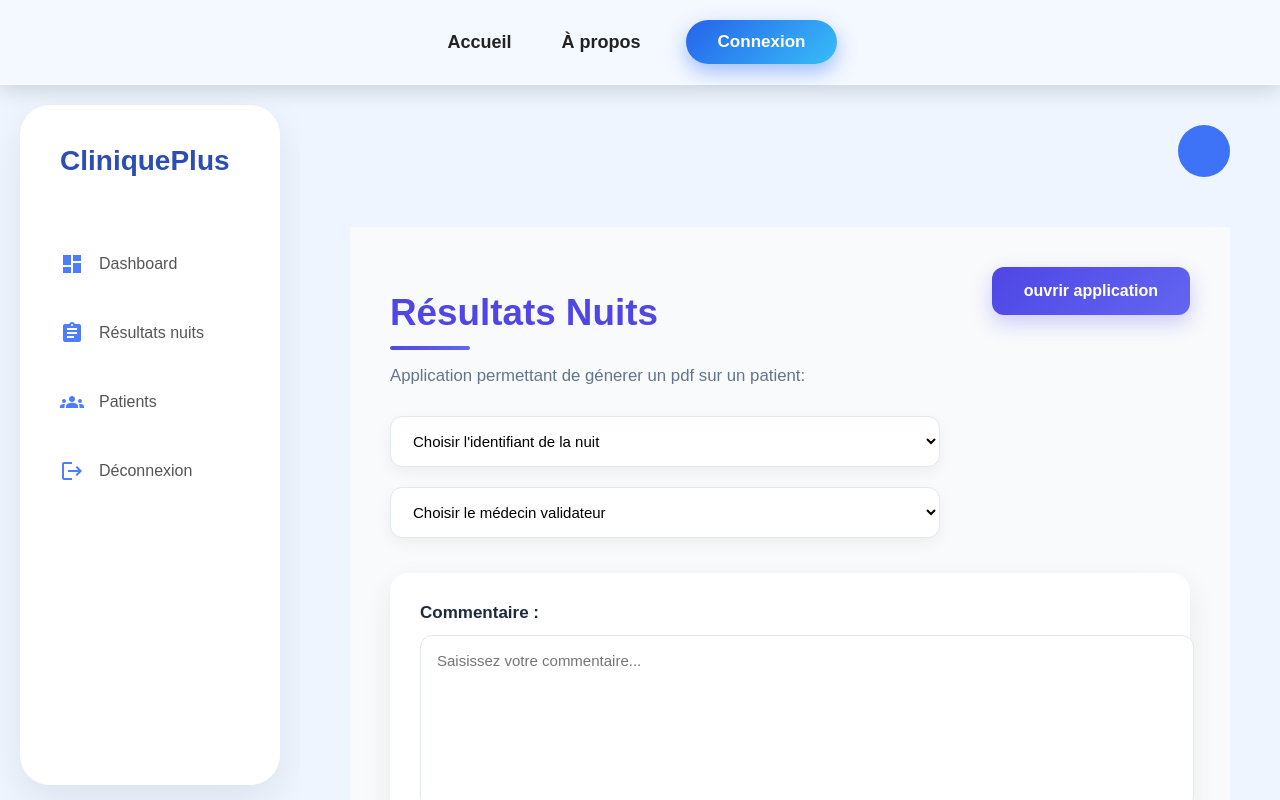
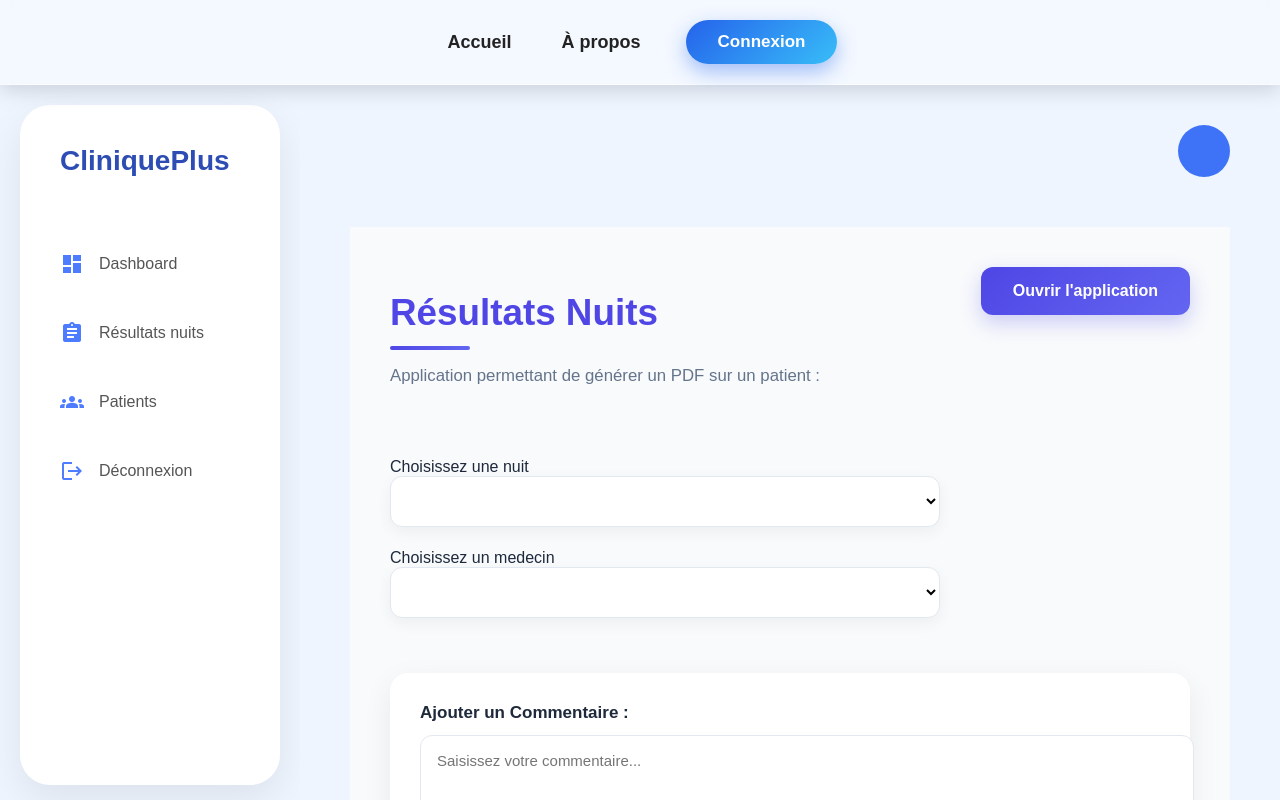
Before and after one commit to emfall2015/clinique_plus_interface_utilisateur, an Angular app: page /layout/resultats-nuits in a window 1280 px wide. Shown: the top 800 px of the page. Built offline with nearby package versions, Linux system fonts and the light colour scheme.

Commit message:
lier bouton et api

```diff
--- a/src/app/resultats_nuits/resultats_nuits.html
+++ b/src/app/resultats_nuits/resultats_nuits.html
@@ -1,34 +1,47 @@
-<h1> Résultats Nuits </h1>
+<h1>Résultats Nuits</h1>
 
-<p>Application permettant de génerer un pdf sur un patient:</p>
+<p>Application permettant de générer un PDF sur un patient :</p>
 
 <button class="btn-application" (click)="ouvrirAppli()">
-  ouvrir application
+  Ouvrir l'application
 </button>
 
+<br><br>
+<label>Choisissez une nuit</label>
+<br>
+<select
+  (focus)="listerNuitsNonTraitees()"
+  [(ngModel)]="inputIdNuit">
 
-<select (click)="listerNuitsNonTraitees()">
-    <option> Choisir l'identifiant de la nuit </option>
-     @for (nuit_etude of NuitsNontraitees(); track nuit_etude.id_nuit) {
-    <option> {{ nuit_etude.id_nuit }}  </option>
+  <option value="">Choisir l'identifiant de la nuit</option>
+
+  @for (nuit_etude of NuitsNontraitees(); track nuit_etude.id_nuit) {
+    <option [value]="nuit_etude.id_nuit">
+      {{ nuit_etude.id_nuit }}
+    </option>
   }
 </select>
+
+<br><br>
+<label>Choisissez un medecin </label>
 <br>
-<br>
-<select name="" id="" (click)="listerMedecins()">
-    <option> Choisir le médecin validateur </option>
+<select
+  (focus)="listerMedecins()"
+  [(ngModel)]="inputIdMedecin">
 
-    @for (medecin of medecins(); track medecin.id) {
-      <option>
-        {{ medecin.nom}} {{ medecin.prenom }} - {{medecin.specialite }}
-      </option>
-    }
+  <option value="">Choisir le médecin validateur</option>
+
+  @for (medecin of medecins(); track medecin.id) {
+    <option [value]="medecin.id_personnel">
+      {{ medecin.nom }} {{ medecin.prenom }} - {{ medecin.specialite }}
+    </option>
+  }
 </select>
 
+<br><br>
 
 <div class="commentaire-container">
-
-  <label for="commentaire">Commentaire :</label>
+  <label for="commentaire">Ajouter un Commentaire :</label>
 
   <textarea
     id="commentaire"
@@ -36,12 +49,15 @@
     rows="5"
     placeholder="Saisissez votre commentaire...">
   </textarea>
-  <button>Envoyer</button>
 </div>
 
+<br>
 
-
-
-  <button class="btn-envoyer">
-    Envoyer
-  </button>
+<button
+  class="btn-envoyer"
+  (click)="lancerEtl(inputIdNuit, inputIdMedecin, commentaire)">
+  Envoyer
+</button>
+<div class="message-resultat">
+  <p>{{ result()?.message  }}</p>
+</div>
--- a/src/app/resultats_nuits/resultats_nuits.ts
+++ b/src/app/resultats_nuits/resultats_nuits.ts
@@ -2,6 +2,7 @@ import { Component, signal } from '@angular/core';
 import { NuitService } from '../nuit-service';
 import { FormsModule } from '@angular/forms';
 import { RouterLink, RouterOutlet } from '@angular/router';
+import { HttpClient } from '@angular/common/http';
 
 @Component({
   selector: 'app-resultats-nuits',
@@ -10,10 +11,12 @@ import { RouterLink, RouterOutlet } from '@angular/router';
   styleUrl: './resultats_nuits.scss',
 })
 export class ResultatsNuits {
+    result = signal<any>(null); // Signal qui accepte tout
 
-  constructor(private nuitService : NuitService) { };
+  constructor(private nuitService : NuitService, private http: HttpClient) { };
    commentaire: string = '';
-
+   inputIdNuit : number =0;
+   inputIdMedecin : number =0;
    ouvrirAppli(){
         window.open('http://localhost:8501/','_blank')
     }
@@ -44,4 +47,25 @@ export class ResultatsNuits {
     });
   }
 
+  lancerEtl(id_nuit: number, id_medecin: number,commentaire_medical:string) {
+    console.log("id_nuit",id_nuit);
+    console.log("id_medecin",id_medecin);
+    console.log("commentaire_medical",commentaire_medical);
+    return this.http.post('http://localhost:3000/lancer-etl-operateur',
+      {
+        "id_nuit": id_nuit,
+        "id_medecin": id_medecin,
+        "commentaire_medical" : commentaire_medical
+      }).subscribe({  //subscribe callback, envoie de la requete
+
+        next: result => {  //en cas de reussite
+          this.result.set(result)
+        },
+        error: err => {
+          console.error(err);
+          this.result.set(null);
+        }
+      });
+  }
+
 }
```
